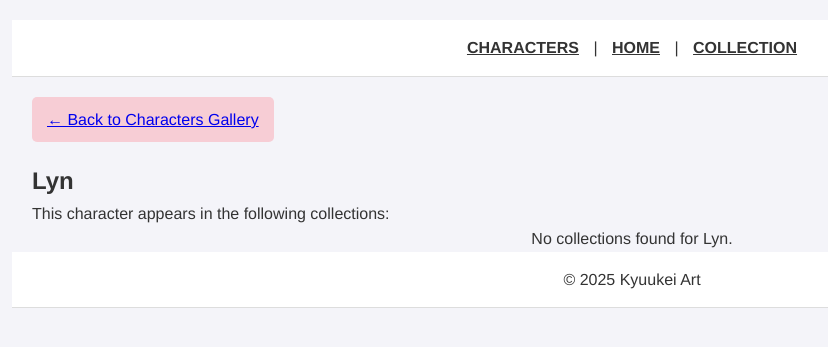
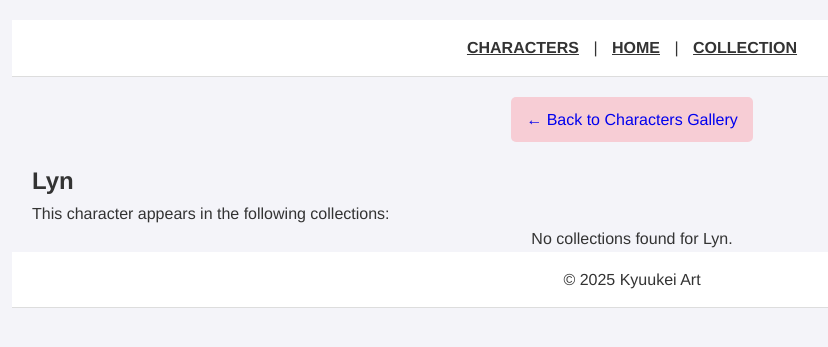
Before and after one commit to Saiminator/Kyuukeiart, a Jekyll site: the page built from _characters/Lyn.md, in a window 1280 px wide. Shown: the top 347 px of the page, without its empty margins (8-836 px from the left). Built offline with Jekyll 4.4.1, drawn with Linux system fonts in a browser that asks for light colours.

Commit message:
Update style.css

```diff
--- a/assets/css/style.css
+++ b/assets/css/style.css
@@ -14,6 +14,11 @@ body {
   text-align: center;
 }
 
+/* Remove underline from all links */
+a {
+  text-decoration: none;
+}
+
 /* HEADER & FOOTER */
 header, footer {
   background: #ffffff;
@@ -28,6 +33,7 @@ footer a {
   color: #333;
   font-weight: bold;
   text-transform: uppercase;
+  text-decoration: underline; /* Only header/footer links underlined */
 }
 
 header nav a:hover,
@@ -57,24 +63,23 @@ button:hover, .preview-btn:hover {
   background: #0056b3;
 }
 
-/* BACK BUTTON */
+/* BACK BUTTON - Centered and no underline */
 .back-btn {
-  display: inline-block;
-  margin-bottom: 20px;
+  display: block;
+  width: fit-content;
+  margin: 0 auto 20px;
   padding: 10px 15px;
   background: #f7cdd5;
   color: #fff;
   border-radius: 5px;
   cursor: pointer;
-  transition: background 0.3s ease;
-  text-decoration: none;
 }
 
 .back-btn:hover {
   background: #e0a8b5;
 }
 
-/* GALLERY CARD STYLES (for Characters & Collections) */
+/* GALLERY CARD STYLES (Characters & Collections) */
 .character-card {
   display: inline-block;
   width: 220px;
@@ -93,13 +98,12 @@ button:hover, .preview-btn:hover {
   box-shadow: 0 3px 6px rgba(0,0,0,0.15);
 }
 
-/* Character thumbnail - used for both character and collection preview */
 .character-thumb {
   width: 100%;
   height: 220px;
   background-size: cover;
   background-position: center;
-  position: relative;  /* needed for overlay */
+  position: relative;
 }
 
 .character-name {
@@ -108,8 +112,8 @@ button:hover, .preview-btn:hover {
   color: #333;
 }
 
-/* Collection list container (for character pages listing related collections) */
-.collection-list {
+/* COLLECTION LIST & SETS */
+.collection-list, .collection-sets {
   display: flex;
   flex-wrap: wrap;
   justify-content: center;
@@ -118,19 +122,11 @@ button:hover, .preview-btn:hover {
   max-width: 1200px;
 }
 
-/* Collection sets container (for multiple sets per artwork) */
-.collection-sets {
-  display: flex;
-  flex-wrap: wrap;
-  justify-content: center;
-  gap: 20px;
-}
-
-/* Individual collection set card */
 .collection-set {
   margin: 20px;
   text-align: center;
 }
+
 .collection-set p {
   max-width: 220px;
   margin: 5px auto;
@@ -211,7 +207,7 @@ button:hover, .preview-btn:hover {
 
 /* MODAL STYLES */
 .modal {
-  display: none; /* Hidden initially */
+  display: none;
   position: fixed;
   z-index: 10000;
   left: 0;
@@ -225,7 +221,7 @@ button:hover, .preview-btn:hover {
 
 .modal-content {
   display: block;
-  max-width: 95%;  /* Enlarged modal image */
+  max-width: 95%;
   max-height: 95%;
   margin: auto;
 }
@@ -265,7 +261,7 @@ button:hover, .preview-btn:hover {
   cursor: pointer;
 }
 
-/* SET OVERLAY (for artworks with sets) */
+/* SET OVERLAY */
 .set-count-overlay {
   position: absolute;
   top: 5px;
```
